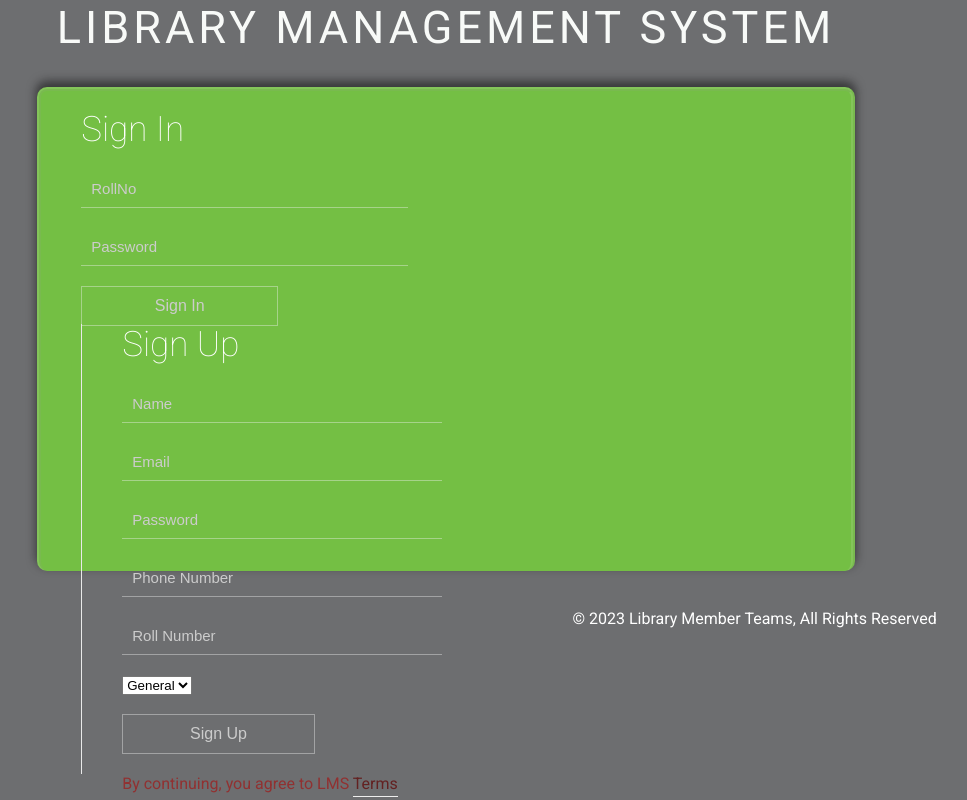
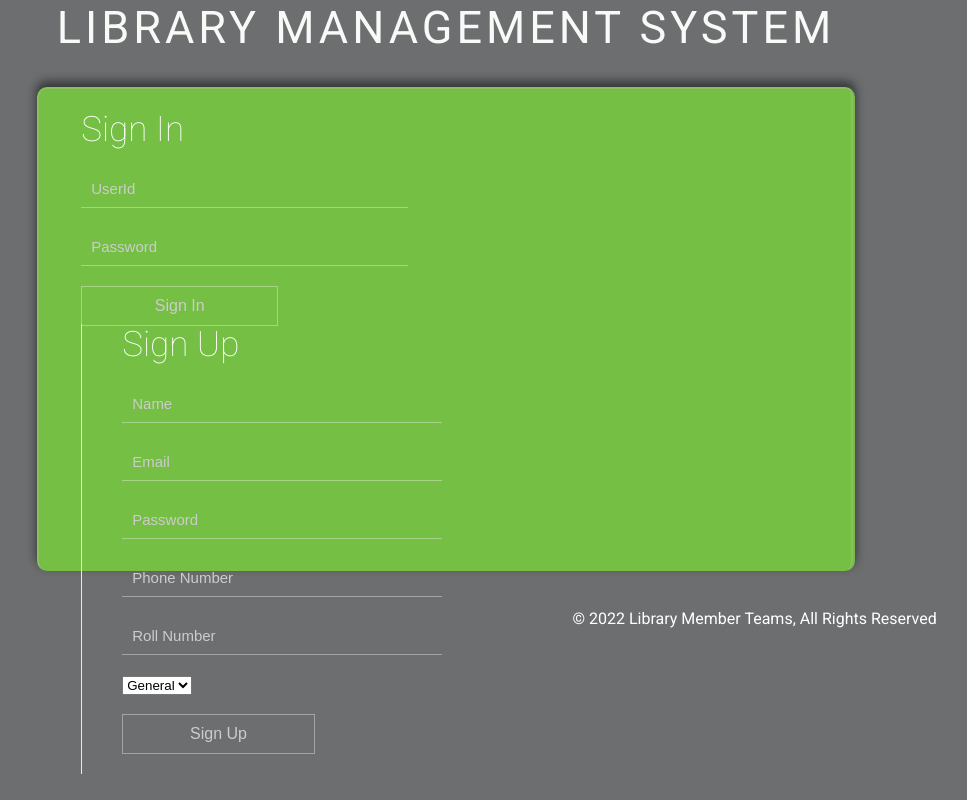
Before and after one commit to SurajShrestha0/Library-Management-System, a PHP site: page / in a window 1280 px wide. Shown: the whole page, without its empty margins (194-1161 px from the left). Run offline with PHP 8.4, Linux system fonts and the light colour scheme.

Commit message:
Update index.php
RollId change Into UserId

```diff
--- a/index.php
+++ b/index.php
@@ -37,7 +37,7 @@ require('dbconn.php');
 		<div class="login">
 			<h2>Sign In</h2>
 			<form action="index.php" method="post">
-				<input type="text" Name="RollNo" placeholder="RollNo" required="">
+				<input type="text" Name="UserId" placeholder="UserId" required="">
 				<input type="password" Name="Password" placeholder="Password" required="">
 
 			<!-- Send -->
@@ -59,7 +59,7 @@ require('dbconn.php');
 				<input type="text" Name="Email" placeholder="Email" required>
 				<input type="password" Name="Password" placeholder="Password" required>
 				<input type="text" Name="PhoneNumber" placeholder="Phone Number" required>
-				<input type="text" Name="RollNo" placeholder="Roll Number" required="">
+				<input type="text" Name="UserId" placeholder="Roll Number" required="">
 
 				<select name="Category" id="Category">
 					<option value="GEN">General</option>
@@ -76,7 +76,7 @@ require('dbconn.php');
 			    </form>
 			</div>
 			<!-- continuing term part -->
-			<p>By continuing, you agree to LMS <a class="underline" href="terms.html">Terms</a></p>
+
 			<div class="clear"></div>
 		</div>
 
@@ -85,7 +85,7 @@ require('dbconn.php');
 	</div>
 <!-- footer part -->
 	<div class="footer ">
-		<p> &copy; 2023 Library Member Teams, All Rights Reserved </a></p>
+		<p> &copy; 2022 Library Member Teams, All Rights Reserved </a></p>
 
 	</div>
 
@@ -93,11 +93,11 @@ require('dbconn.php');
 /* place holder for signin*/
 /*checking the validity*/
 if(isset($_POST['signin']))
-{$u=$_POST['RollNo'];
+{$u=$_POST['UserId'];
  $p=$_POST['Password'];
  $c=$_POST['Category'];
  /*Select from user database query */
- $sql="select * from LMS.user where RollNo='$u'";
+ $sql="select * from LMS.user where UserId='$u'";
 
  $result = $conn->query($sql);
 $row = $result->fetch_assoc();
@@ -106,7 +106,7 @@ $x=$row['Password'];
 $y=$row['Type'];
 if(strcasecmp($x,$p)==0 && !empty($u) && !empty($p))
   {//echo "Login Successful";
-   $_SESSION['RollNo']=$u;
+   $_SESSION['UserId']=$u;
 
   /*redirect user to the appropriate index */
   if($y=='Admin')
@@ -116,7 +116,7 @@ if(strcasecmp($x,$p)==0 && !empty($u) && !empty($p))
   }
 else
 /* wrong alert message*/
- { echo "<script type='text/javascript'>alert('Failed to Login! Incorrect RollNo or Password')</script>";
+ { echo "<script type='text/javascript'>alert('Failed to Login! Incorrect UserId or Password')</script>";
 }
 }
 /*checking the validity*/
@@ -126,11 +126,11 @@ if(isset($_POST['signup']))
 	$email=$_POST['Email'];
 	$password=$_POST['Password'];
 	$mobno=$_POST['PhoneNumber'];
-	$rollno=$_POST['RollNo'];
+	$rollno=$_POST['UserId'];
 	$category=$_POST['Category'];
 	$type='Student';
    /* Insert data filed*/
-	$sql="insert into LMS.user (Name,Type,Category,RollNo,EmailId,MobNo,Password) values ('$name','$type','$category','$rollno','$email','$mobno','$password')";
+	$sql="insert into LMS.user (Name,Type,Category,UserId,EmailId,MobNo,Password) values ('$name','$type','$category','$rollno','$email','$mobno','$password')";
 
 	if ($conn->query($sql) === TRUE) {
 		//Sucessful messsage
```
